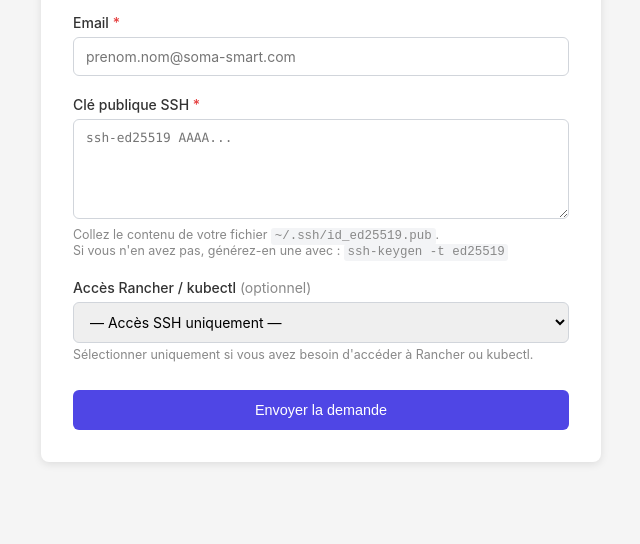
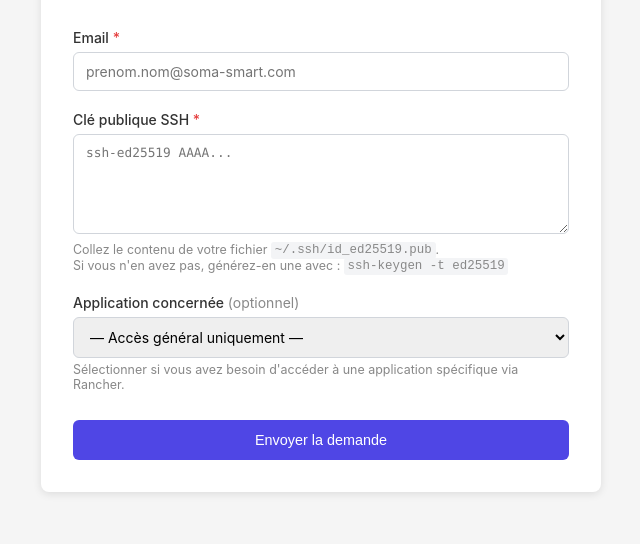
Before and after one commit to soma-smart/infra-onboarding-portal, a plain HTML site: page index.html in a window 1280 px wide. Shown: the part 256-800 px from the top of the page, without its empty margins (319-959 px from the left). Drawn offline with Linux system fonts and the light colour scheme.

Commit message:
style: texte orienté accès apps datacenter, labels dropdown lisibles

```diff
--- a/index.html
+++ b/index.html
@@ -81,10 +81,10 @@
 <body>
   <div class="card">
     <div class="logo">Soma Smart</div>
-    <h1>Demande d'accès infrastructure</h1>
+    <h1>Accès aux applications du datacenter</h1>
     <p class="subtitle">
-      Remplissez ce formulaire pour demander un accès SSH aux serveurs et/ou un accès Rancher/kubectl.<br>
-      Votre demande sera examinée par un administrateur avant d'être traitée.
+      Les applications internes (Airflow, Superset, Outline, OpenProject…) sont hébergées dans notre datacenter et accessibles via VPN.<br><br>
+      Remplissez ce formulaire pour demander un accès. Un administrateur traitera votre demande et vous contactera pour finaliser la configuration.
     </p>
 
     <form id="form">
@@ -103,26 +103,26 @@
       </div>
 
       <div class="field">
-        <label>Accès Rancher / kubectl <span style="color:#888;font-weight:400">(optionnel)</span></label>
+        <label>Application concernée <span style="color:#888;font-weight:400">(optionnel)</span></label>
         <select id="group">
-          <option value="">— Accès SSH uniquement —</option>
-          <option value="k3s-admins">k3s-admins</option>
-          <option value="k3s-dev-airflow">k3s-dev-airflow</option>
-          <option value="k3s-dev-airflow-dev">k3s-dev-airflow-dev</option>
-          <option value="k3s-dev-cv-generator">k3s-dev-cv-generator</option>
-          <option value="k3s-dev-dss-to-spark">k3s-dev-dss-to-spark</option>
-          <option value="k3s-dev-finops">k3s-dev-finops</option>
-          <option value="k3s-dev-jenius">k3s-dev-jenius</option>
-          <option value="k3s-dev-le-coffre">k3s-dev-le-coffre</option>
-          <option value="k3s-dev-openproject">k3s-dev-openproject</option>
-          <option value="k3s-dev-outline">k3s-dev-outline</option>
-          <option value="k3s-dev-qdrant">k3s-dev-qdrant</option>
-          <option value="k3s-dev-som-portal">k3s-dev-som-portal</option>
-          <option value="k3s-dev-som-recover">k3s-dev-som-recover</option>
-          <option value="k3s-dev-superset">k3s-dev-superset</option>
-          <option value="k3s-dev-website">k3s-dev-website</option>
+          <option value="">— Accès général uniquement —</option>
+          <option value="k3s-admins">Administration cluster</option>
+          <option value="k3s-dev-airflow">Airflow</option>
+          <option value="k3s-dev-airflow-dev">Airflow (dev)</option>
+          <option value="k3s-dev-cv-generator">CV Generator</option>
+          <option value="k3s-dev-dss-to-spark">DSS to Spark</option>
+          <option value="k3s-dev-finops">FinOps</option>
+          <option value="k3s-dev-jenius">Jenius</option>
+          <option value="k3s-dev-le-coffre">Le Coffre</option>
+          <option value="k3s-dev-openproject">OpenProject</option>
+          <option value="k3s-dev-outline">Outline (base de connaissance)</option>
+          <option value="k3s-dev-qdrant">Qdrant</option>
+          <option value="k3s-dev-som-portal">Som Portal</option>
+          <option value="k3s-dev-som-recover">Som Recover</option>
+          <option value="k3s-dev-superset">Superset</option>
+          <option value="k3s-dev-website">Website</option>
         </select>
-        <p class="hint">Sélectionner uniquement si vous avez besoin d'accéder à Rancher ou kubectl.</p>
+        <p class="hint">Sélectionner si vous avez besoin d'accéder à une application spécifique via Rancher.</p>
       </div>
 
       <button type="submit" id="btn">Envoyer la demande</button>
```
